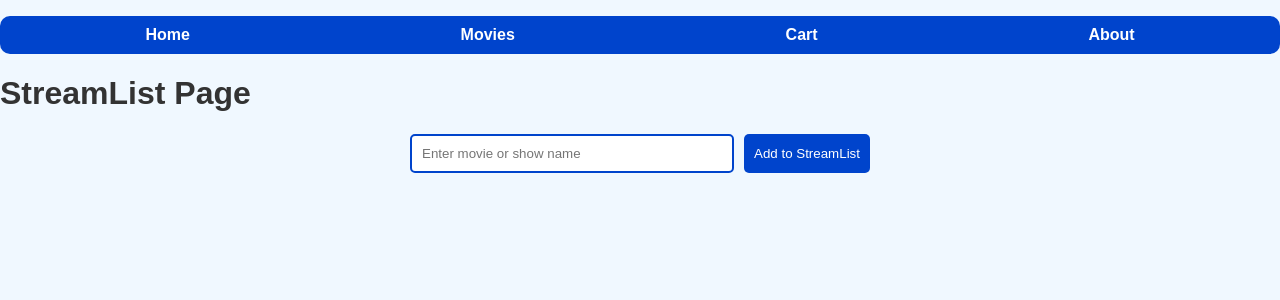
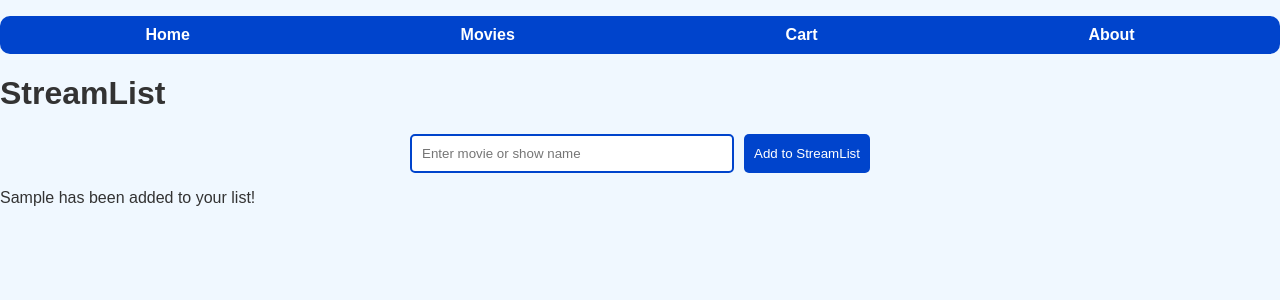
Before and after one commit to hotshotjack86/streamlist-react-app, a React (Create React App) app: page / in a window 1280 px wide. Both pictures are taken after typing "Sample" into the empty fields and a click on the button "Add to StreamList". Shown: the top 300 px of the page. Built offline with nearby package versions, Linux system fonts and the light colour scheme.

Commit message:
Added confirmation message and error handling to StreamList component

```diff
--- a/src/App.js
+++ b/src/App.js
@@ -7,16 +7,15 @@ import About from './components/About';
 import './App.css'; // Import the CSS file
 
 function App() {
-  // State to manage the list of movies
   const [movies, setMovies] = useState([]);
 
-  // Function to add a movie to the list, with error handling
+  // Function to add a movie to the list
   const addMovie = (movie) => {
     try {
       if (movie.trim() === "") {
-        throw new Error("Movie title cannot be empty."); // Check for empty movie title
+        throw new Error("Movie title cannot be empty.");
       }
-      console.log('Adding movie:', movie); // Log the movie being added
+      console.log('Adding movie:', movie);  // Log the movie being added
       setMovies([...movies, movie]); // Add the new movie to the list
     } catch (error) {
       console.error("Error adding movie:", error.message); // Handle any errors
@@ -26,7 +25,6 @@ function App() {
   return (
     <Router>
       <div>
-        {/* Navigation bar with links to different app pages */}
         <nav>
           <ul>
             <li><Link to="/">Home</Link></li>
@@ -36,15 +34,9 @@ function App() {
           </ul>
         </nav>
 
-        {/* Define routes for different pages */}
         <Routes>
-          {/* Home page with StreamList form */}
           <Route path="/" element={<StreamList addMovie={addMovie} />} />
-
-          {/* Movies page to display the list of added movies */}
           <Route path="/movies" element={<Movies movies={movies} />} />
-
-          {/* Placeholder pages for future content */}
           <Route path="/cart" element={<Cart />} />
           <Route path="/about" element={<About />} />
         </Routes>
--- a/src/components/StreamList.js
+++ b/src/components/StreamList.js
@@ -1,19 +1,25 @@
 import React, { useState } from 'react';
 
 function StreamList({ addMovie }) {
-  const [movie, setMovie] = useState('');
+  const [movie, setMovie] = useState(''); // State to manage the input value
+  const [confirmationMessage, setConfirmationMessage] = useState(''); // State to manage the confirmation message
 
-  const handleSubmit = (e) => {
-    e.preventDefault();
-    if (movie.trim()) {
-      addMovie(movie);  // Pass the movie title to the parent (App.js)
-      setMovie('');     // Clear the input field
+  const handleSubmit = (event) => {
+    event.preventDefault();
+    // Check if movie input is not empty
+    if (movie.trim() === "") {
+      setConfirmationMessage("Movie title cannot be empty!"); // Show error if empty
+    } else {
+      addMovie(movie); // Call the addMovie function passed as a prop
+      setConfirmationMessage(`${movie} has been added to your list!`); // Set the confirmation message
+      setMovie(''); // Clear the input field after submission
     }
   };
 
   return (
     <div>
-      <h1>StreamList Page</h1>
+      <h1>StreamList</h1>
+      {/* Form to capture user input */}
       <form onSubmit={handleSubmit}>
         <input
           type="text"
@@ -23,6 +29,9 @@ function StreamList({ addMovie }) {
         />
         <button type="submit">Add to StreamList</button>
       </form>
+
+      {/* Display the confirmation message */}
+      {confirmationMessage && <p>{confirmationMessage}</p>}
     </div>
   );
 }
```
